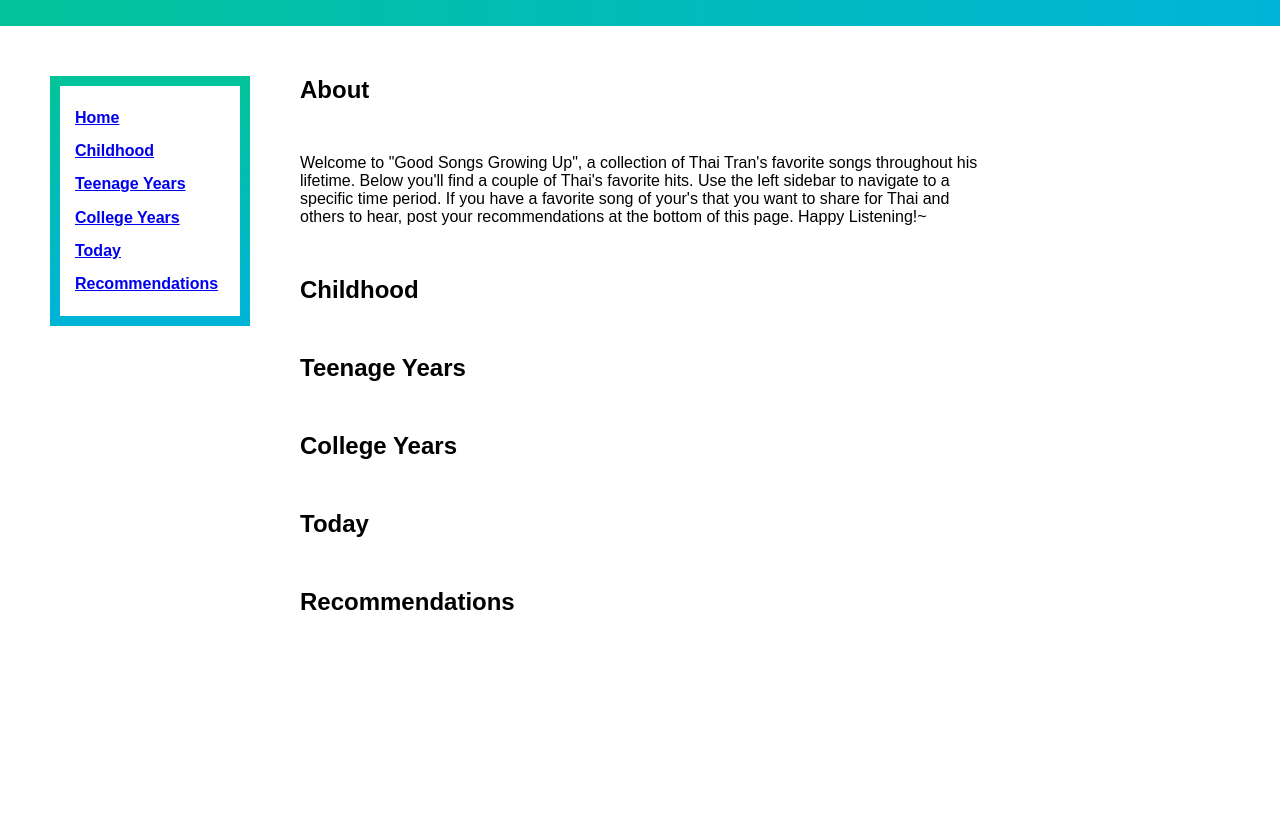
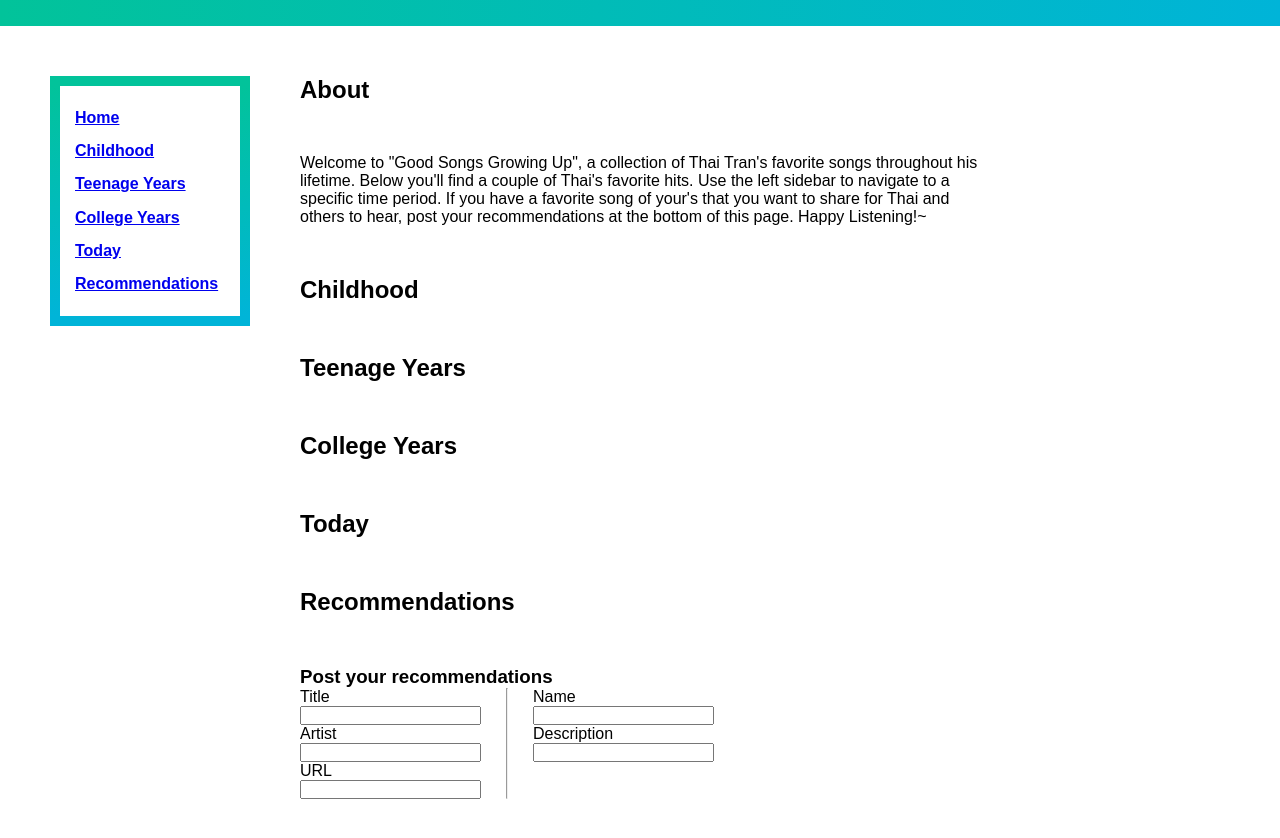
Before and after one commit to thaitommytran/foundations-capstone-project, a website: page client/index.html in a window 1280 px wide. Shown: the part 124-962 px from the top of the page. Before the commit the page ends 840 px from the top, so only its background shows below. Drawn offline with nearby package versions, Linux system fonts and the light colour scheme; no server answers.

Commit message:
added skeleton for rec form

```diff
--- a/client/index.html
+++ b/client/index.html
@@ -48,6 +48,33 @@
 
       <h2>Recommendations</h2>
       <div id="recs-container"></div>
+
+      <form id="rec-form">
+        <h3>Post your recommendations</h3>
+
+        <div id="input-container">
+          <div class="rec-info" id="song-info">
+            <label for="title-input">Title</label>
+            <input type="text" id="title-input" />
+
+            <label for="artist-input">Artist</label>
+            <input type="text" id="artist-input" />
+
+            <label for="url-input">URL</label>
+            <input type="text" id="url-input" />
+          </div>
+
+          <hr />
+
+          <div class="rec-info" id="user-info">
+            <label for="name-input">Name</label>
+            <input type="text" id="name-input" />
+
+            <label for="description-input">Description</label>
+            <input type="text" id="description-input" />
+          </div>
+        </div>
+      </form>
     </section>
 
     <script src="https://cdn.jsdelivr.net/npm/axios/dist/axios.min.js"></script>
--- a/client/styles.css
+++ b/client/styles.css
@@ -73,3 +73,13 @@ section > div {
 .song-containers {
   display: flex;
 }
+
+#input-container {
+  display: flex;
+  gap: 25px;
+}
+
+.rec-info {
+  display: flex;
+  flex-direction: column;
+}
```
